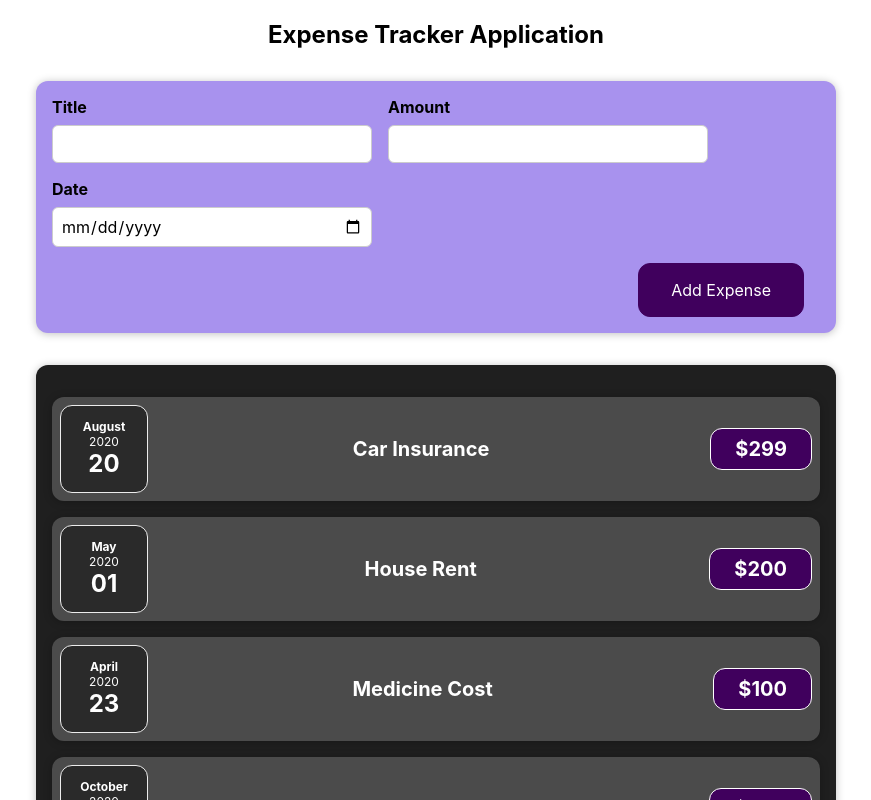
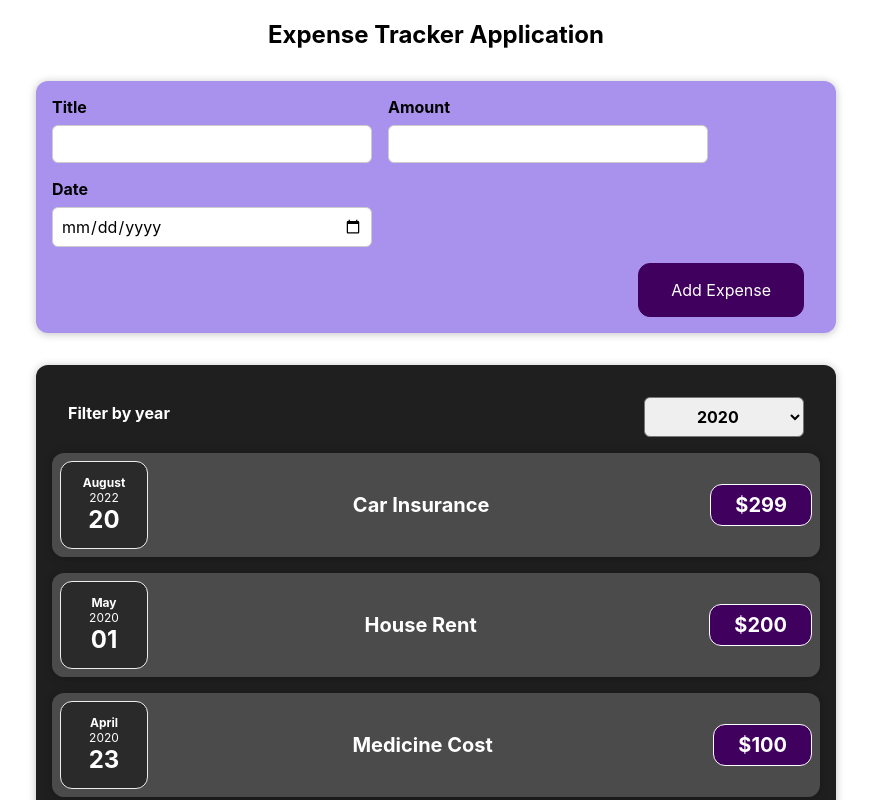
Before and after one commit to Nittanando/100daysOfCodeCamp, a React (Create React App) app in the folder udemy/: page / in a window 1280 px wide. Shown: the top 800 px of the page, without its empty margins (204-1075 px from the left). Built offline with nearby package versions, Linux system fonts and the light colour scheme.

Commit message:
dynamically update data on 2nd push,30th march

```diff
--- a/udemy/src/App.js
+++ b/udemy/src/App.js
@@ -1,13 +1,13 @@
+import React, { useState } from "react";
 import Expenses from "./components/Expenses/Expenses";
 import NewExpense from "./components/NewExpenses/NewExpense";
 
-const App = () => {
-  const expenses = [
+const Dummy_Expenses = [
   {
     id: "e1",
     title: "Car Insurance",
     amount: 299,
-      date: new Date(2020, 7, 20),
+    date: new Date(2022, 7, 20),
   },
   { id: "e2", title: "House Rent", amount: 200, date: new Date(2020, 4, 1) },
   {
@@ -20,14 +20,23 @@
     id: "e5",
     title: "Furniture Cost",
     amount: 300,
-      date: new Date(2020, 9, 23),
+    date: new Date(2019, 9, 23),
   },
 ];
+
+const App = () => {
+  const [expenses, setExpenses] = useState(Dummy_Expenses);
+
+  const addExpenseHandler = (expense) => {
+    setExpenses((prevExpenses) => {
+      return [expense, ...prevExpenses];
+    });
+  };
 
   return (
     <div className="App">
       <h2>Expense Tracker Application</h2>
-      <NewExpense />
+      <NewExpense onAddExpense={addExpenseHandler} />
       <Expenses items={expenses} />
     </div>
   );
--- a/udemy/src/components/Expenses/Expenses.jsx
+++ b/udemy/src/components/Expenses/Expenses.jsx
@@ -1,31 +1,31 @@
+import React, { useState } from "react";
 import Card from "../UI/Card";
 import ExpenseItem from "./ExpenseItem";
+import ExpensesFilter from "./ExpensesFilter";
 import "./expenses.css";
 
 const Expenses = (props) => {
+  const [filteredYear, setFilteredYear] = useState("2020");
+
+  const filterChangeHandler = (selectedYear) => {
+    setFilteredYear(selectedYear);
+  };
   return (
-    <Card className="expenses">
-      <ExpenseItem
-        title={props.items[0].title}
-        amount={props.items[0].amount}
-        date={props.items[0].date}
-      />
-      <ExpenseItem
-        title={props.items[1].title}
-        amount={props.items[1].amount}
-        date={props.items[1].date}
-      />
-      <ExpenseItem
-        title={props.items[2].title}
-        amount={props.items[2].amount}
-        date={props.items[2].date}
-      />
-      <ExpenseItem
-        title={props.items[3].title}
-        amount={props.items[3].amount}
-        date={props.items[3].date}
-      />
-    </Card>
+    <div>
+      <Card className="expenses">
+        <ExpensesFilter
+          selected={filteredYear}
+          onChangeFilter={filterChangeHandler}
+        />
+        {props.items.map((expense) => (
+          <ExpenseItem
+            title={expense.title}
+            amount={expense.amount}
+            date={expense.date}
+          />
+        ))}
+      </Card>
+    </div>
   );
 };
 
--- /dev/null
+++ b/udemy/src/components/Expenses/ExpensesFilter.jsx
@@ -0,0 +1,25 @@
+import React from "react";
+
+import "./expensesFilter.css";
+
+const ExpensesFilter = (props) => {
+  const dropdownChangeHandler = (event) => {
+    props.onChangeFilter(event.target.value);
+  };
+
+  return (
+    <div className="expenses-filter">
+      <div className="expenses-filter__control">
+        <label>Filter by year</label>
+        <select value={props.selected} onChange={dropdownChangeHandler}>
+          <option value="2022">2022</option>
+          <option value="2021">2021</option>
+          <option value="2020">2020</option>
+          <option value="2019">2019</option>
+        </select>
+      </div>
+    </div>
+  );
+};
+
+export default ExpensesFilter;
--- /dev/null
+++ b/udemy/src/components/Expenses/expensesFilter.css
@@ -0,0 +1,24 @@
+.expenses-filter {
+  color: white;
+  padding: 0 1rem;
+}
+
+.expenses-filter__control {
+  display: flex;
+  width: 100%;
+  align-items: center;
+  justify-content: space-between;
+  margin: 1rem 0;
+}
+
+.expenses-filter label {
+  font-weight: bold;
+  margin-bottom: 0.5rem;
+}
+
+.expenses-filter select {
+  font: inherit;
+  padding: 0.5rem 3rem;
+  font-weight: bold;
+  border-radius: 6px;
+}
--- a/udemy/src/components/NewExpenses/ExpenseForm.jsx
+++ b/udemy/src/components/NewExpenses/ExpenseForm.jsx
@@ -1,7 +1,7 @@
 import React, { useState } from "react";
 import "./expenseForm.css";
 
-const ExpenseForm = () => {
+const ExpenseForm = (props) => {
   const [enteredTitle, setEnteredTitle] = useState("");
   const [enteredAmount, setEnteredAmount] = useState("");
   const [enteredDate, setEnteredDate] = useState("");
@@ -26,6 +26,8 @@
       amount: enteredAmount,
       date: new Date(enteredDate),
     };
+
+    props.onSaveExpenseData(expenseData);
     setEnteredTitle("");
     setEnteredAmount("");
     setEnteredDate("");
--- a/udemy/src/components/NewExpenses/NewExpense.jsx
+++ b/udemy/src/components/NewExpenses/NewExpense.jsx
@@ -1,10 +1,18 @@
 import ExpenseForm from "./ExpenseForm";
 import "./newExpense.css";
 
-const NewExpense = () => {
+const NewExpense = (props) => {
+  const saveExpenseDataHandler = (enteredExpenseData) => {
+    const expenseData = {
+      ...enteredExpenseData,
+      id: Math.random().toString(),
+    };
+    props.onAddExpense(expenseData);
+  };
+
   return (
     <div className="new-expense">
-      <ExpenseForm />
+      <ExpenseForm onSaveExpenseData={saveExpenseDataHandler} />
     </div>
   );
 };
```
Also changed, not shown: udemy/src/components/Expenses/ExpenseData.jsx (added). Lines whose indentation alone changed are shown as unchanged.
